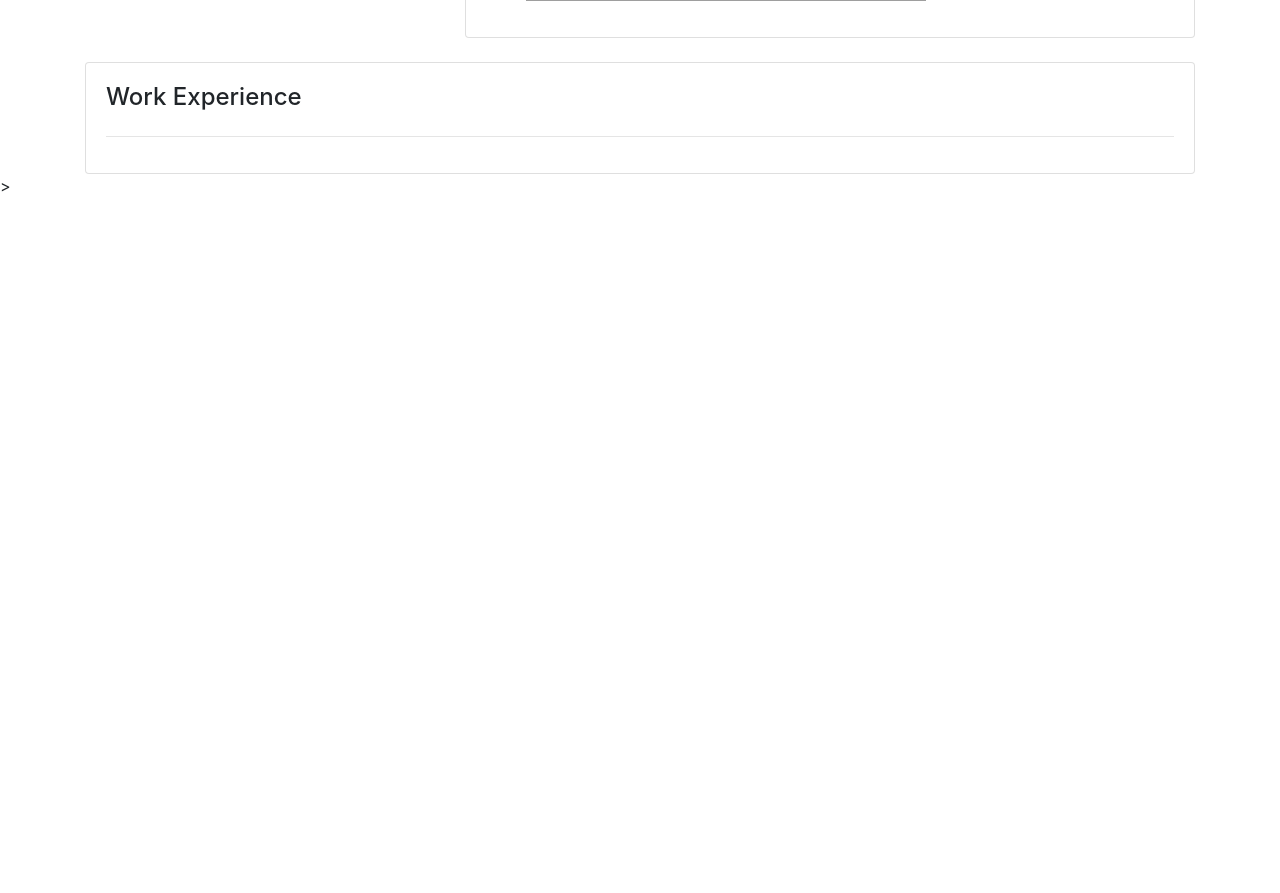
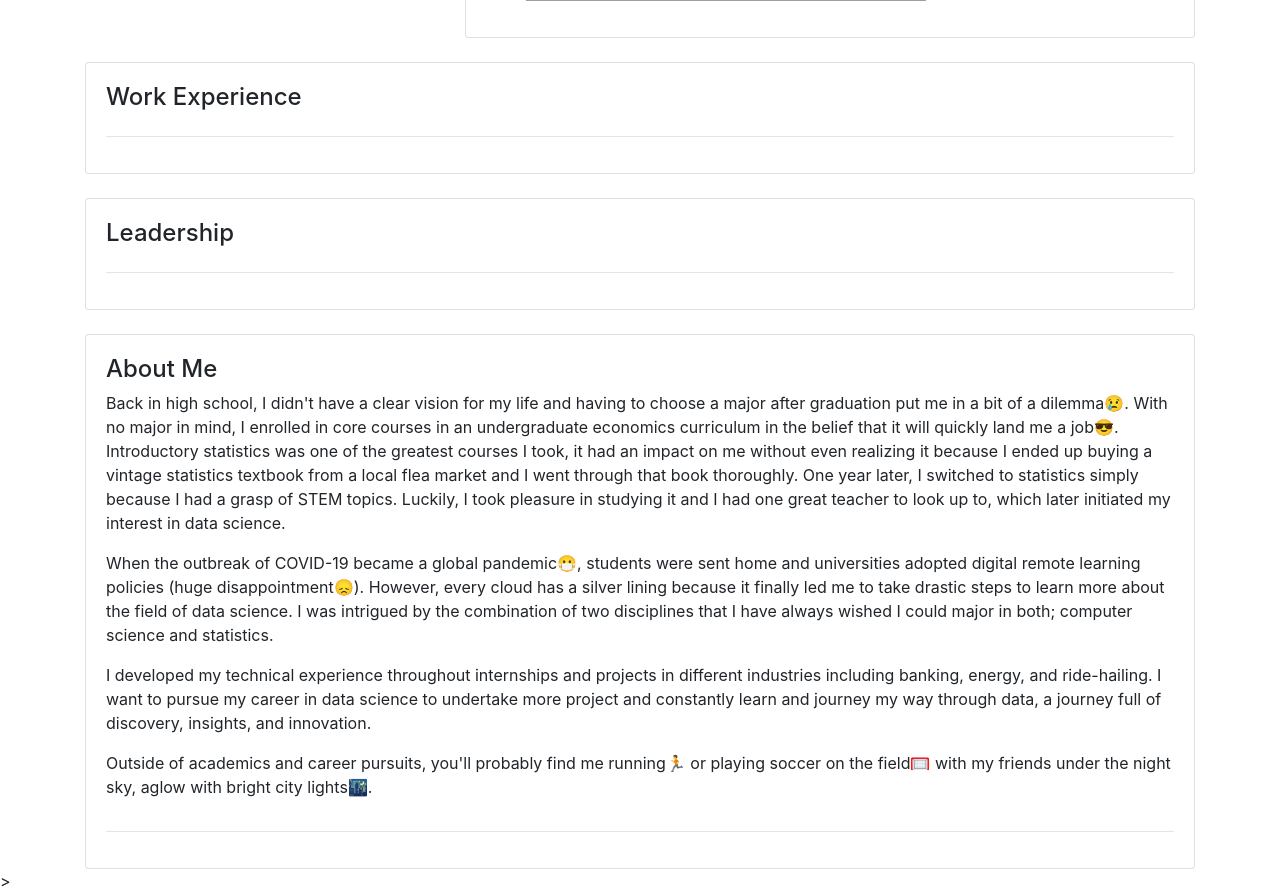
Before and after one commit to younesamraouii/personal-portfolio-website, a Django app: page / in a window 1280 px wide. Shown: the part 1242-2135 px from the top of the page. Before the commit the page ends 1434 px from the top, so only its background shows below. Run offline with Django 3.2, Linux system fonts and the light colour scheme; some libraries are stand-ins or nearby versions; grey boxes are pictures that could not be loaded.

Commit message:
improvements

```diff
--- a/base/templates/base/home.html
+++ b/base/templates/base/home.html
@@ -51,11 +51,31 @@
 				<div class="card card-body">
 					<h4>Work Experience</h4>
 					<hr>
-
+				</div>
 			</div>
+		</div>
+		<br>
+		<div class="row">
+			<div class="col-md-12">
+				<div class="card card-body">
+					<h4>Leadership</h4>
+					<hr>
+				</div>
+			</div>
+		</div>
+		<br>
+		<div class="row">
+			<div class="col-md-12">
+				<div class="card card-body">
+					<h4>About Me</h4>
+					<p>Back in high school, I didn't have a clear vision for my life and having to choose a major after graduation put me in a bit of a dilemma😢. With no major in mind, I enrolled in core courses in an undergraduate economics curriculum in the belief that it will quickly land me a job😎. Introductory statistics was one of the greatest courses I took, it had an impact on me without even realizing it because I ended up buying a vintage statistics textbook from a local flea market and I went through that book thoroughly. One year later, I switched to statistics simply because I had a grasp of STEM topics. Luckily, I took pleasure in studying it and I had one great teacher to look up to, which later initiated my interest in data science.</p>
+					<p>When the outbreak of COVID-19 became a global pandemic😷, students were sent home and universities adopted digital remote learning policies (huge disappointment😞). However, every cloud has a silver lining because it finally led me to take drastic steps to learn more about the field of data science. I was intrigued by the combination of two disciplines that I have always wished I could major in both; computer science and statistics.</p>
+					<p>I developed my technical experience throughout internships and projects in different industries including banking, energy, and ride-hailing. I want to pursue my career in data science to undertake more project and constantly learn and journey my way through data, a journey full of discovery, insights, and innovation.</p>
+					<p>Outside of academics and career pursuits, you'll probably find me running🏃 or playing soccer on the field🥅 with my friends under the night sky, aglow with bright city lights🌃.</p>
+					<hr>
+				</div>
 			</div>
 		</div>
 	</div>
-
 </body>
 </html>>
```
